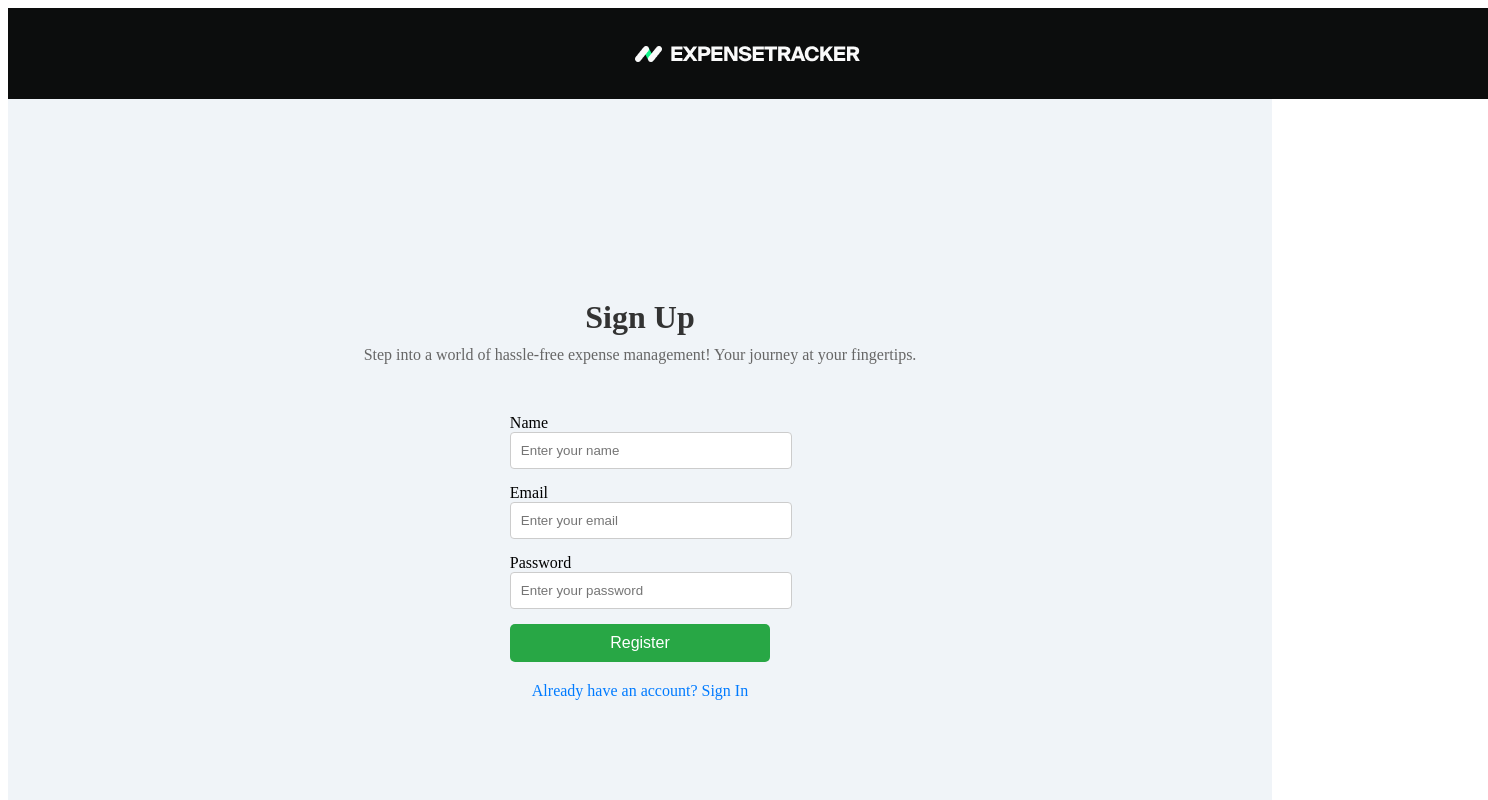
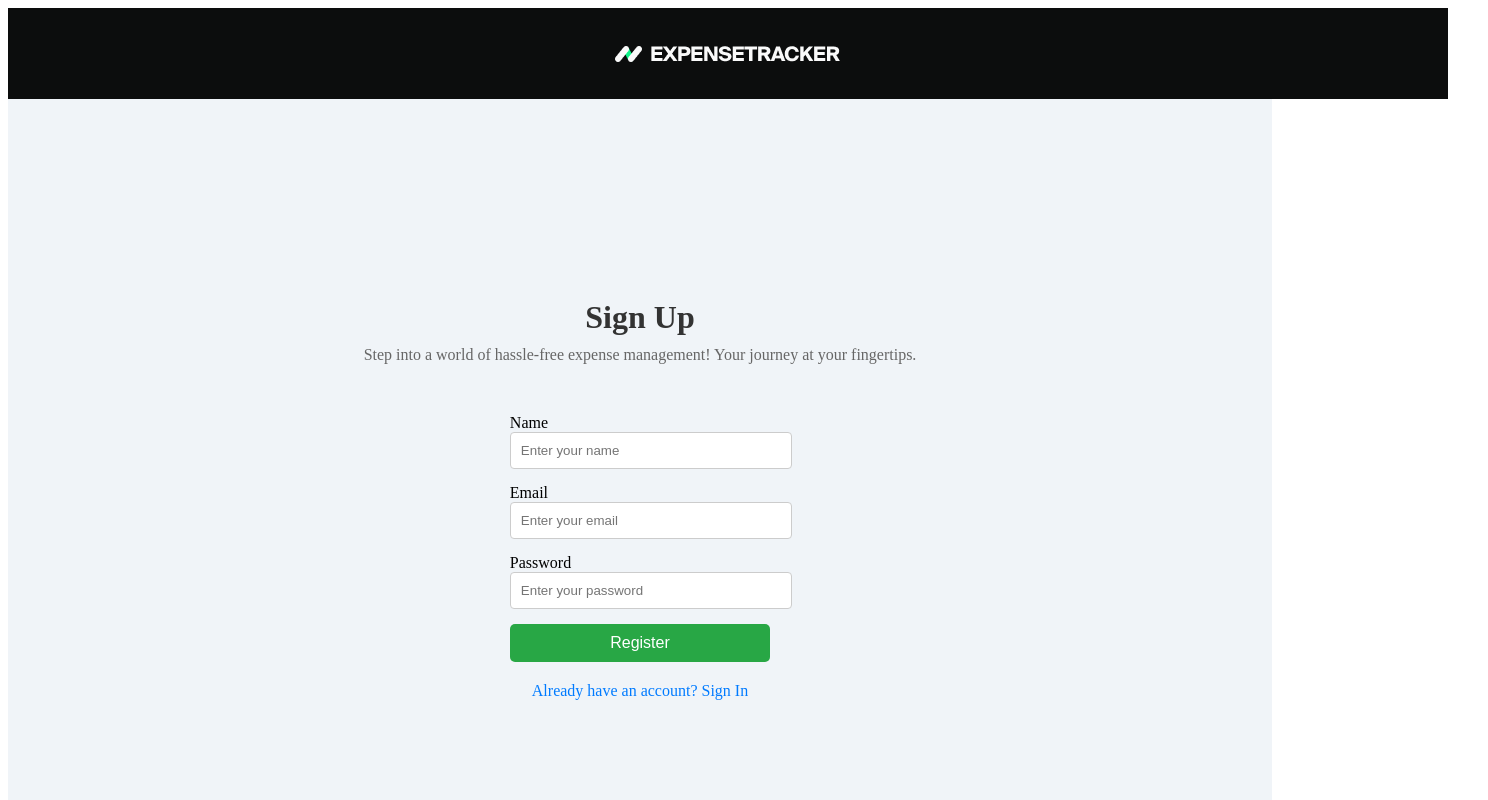
Before and after one commit to Reuelle/expense-tracker, a React (Create React App) app: page /expense-tracker/register in a window 1280 px wide. Shown: the top 800 px of the page, 1488 px wide, since content can reach past the window. Built offline with nearby package versions, Linux system fonts and the light colour scheme.

Commit message:
Update Header.module.css

```diff
--- a/src/components/Header/Header.module.css
+++ b/src/components/Header/Header.module.css
@@ -1,5 +1,5 @@
 .header {
-  width: 1440px;
+  width: 1400px;
   height: 91px;
   background-color: #0C0D0D;
   display: flex;
```
